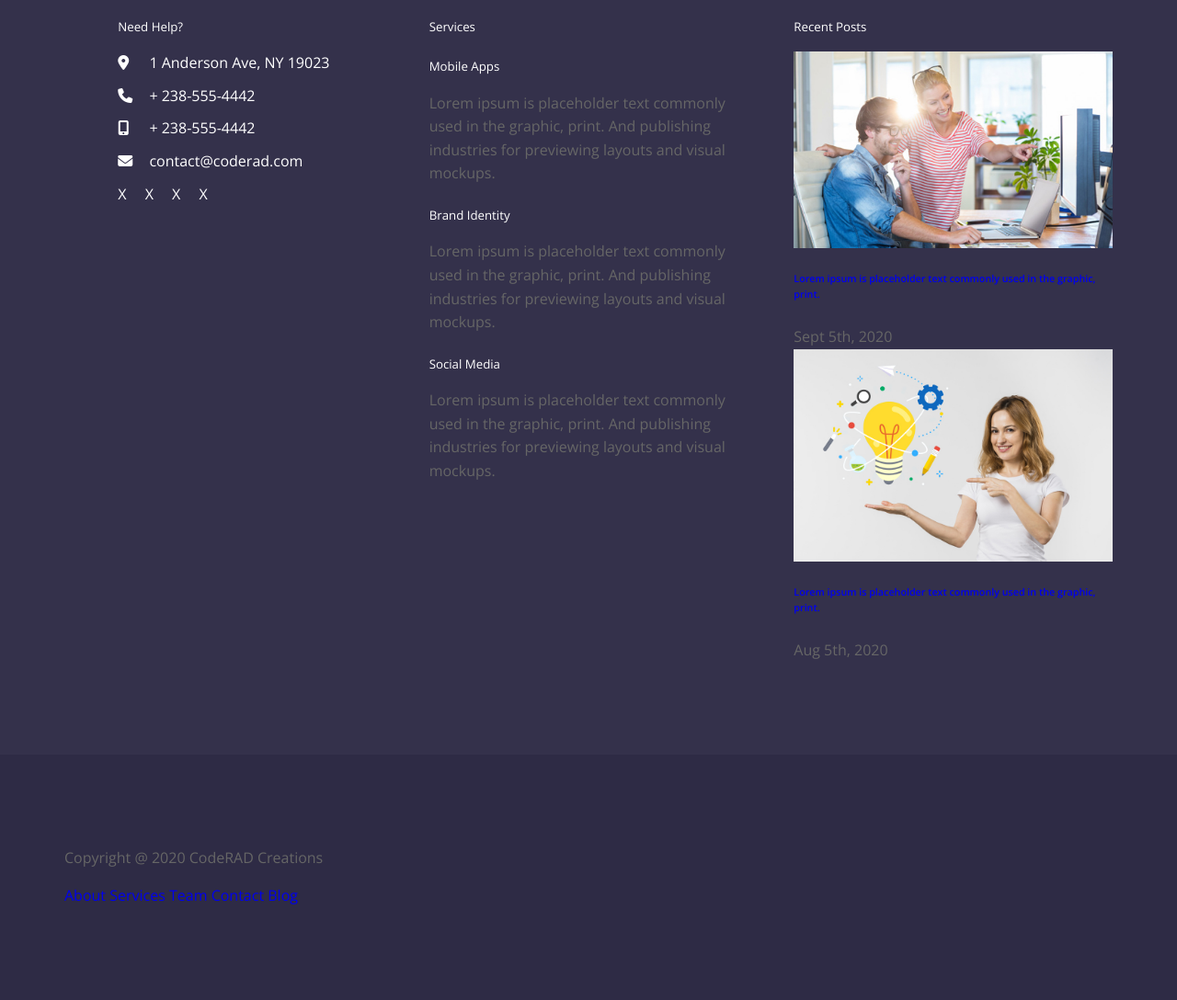
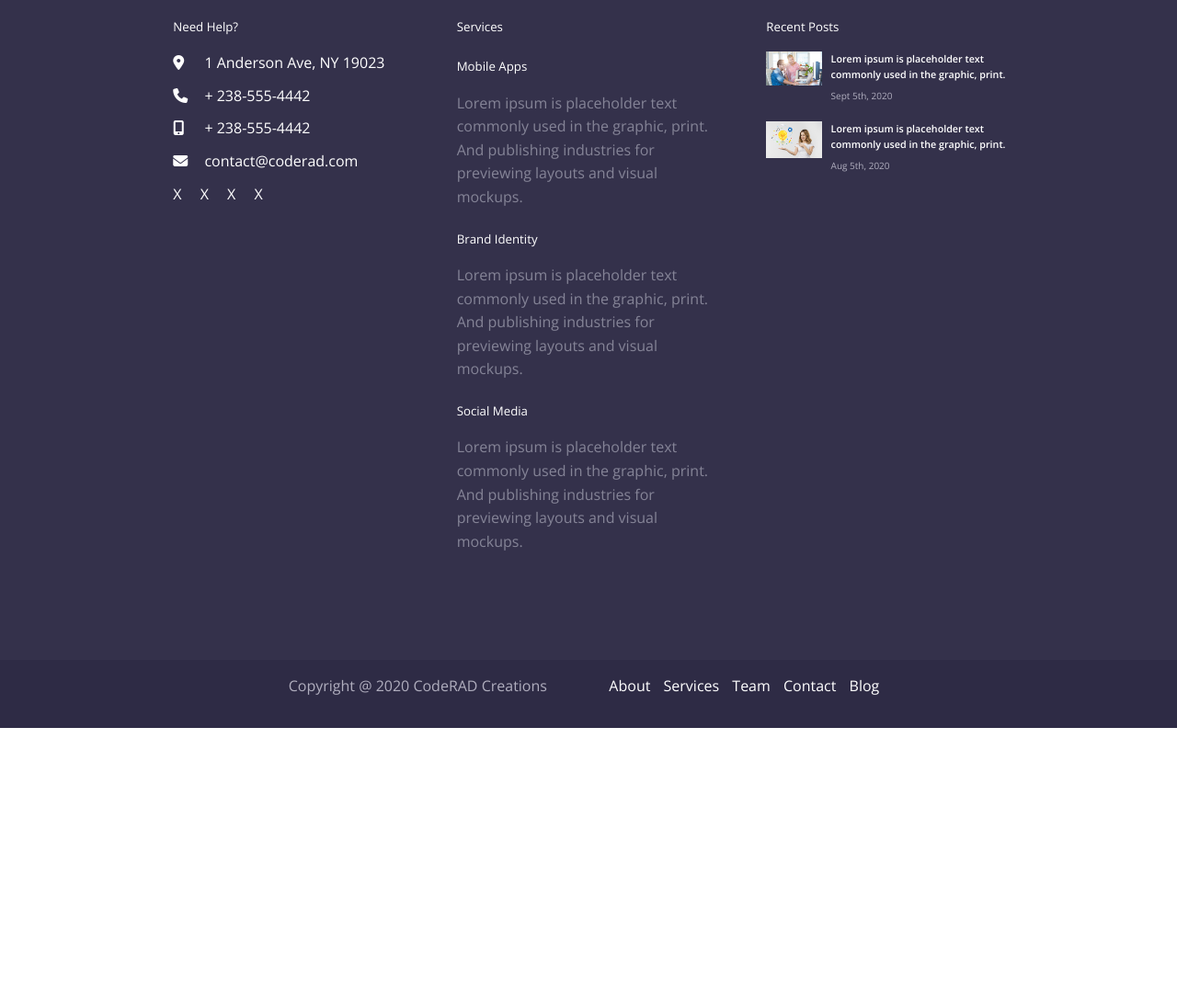
Before and after one commit to savus/devslopes_CodeRAD_project, a plain HTML site: page index.html in a window 1280 px wide. Shown: the part 4380-5468 px from the top of the page at 92% size. After the commit the page ends 5172 px from the top, so only its background shows below. Drawn offline with nearby package versions, Linux system fonts and the light colour scheme.

Commit message:
Adjust Layout of Footer Columns And Style Content. - Adjust font-size and color of the three footer columns. - Resize images in column 3. - Set a max width to give right and left spacing to columns. - Give a display of flex to bottom footer elements. - Style font-size and color of bottom footer elements. - Set a different max-width to bottom footer container.

```diff
--- a/css/default.css
+++ b/css/default.css
@@ -114,15 +114,24 @@ img
     transition: ease-in-out 0.3s;
     color:var(--white);
     padding:0.4375rem 1.5625rem
-  }
+   }
 
-@media all and (min-width:1200px)
-{
-   .container { max-width:1140px; }
-}
+   @media all and (min-width:768px)
+   {
+      .pricing-table,
+      .testimonial-grid,
+      .footer-bottom-wrapper { max-width:720px; }
+   }
 
-@media all and (min-width:768px)
-{
-   .pricing-table,
-   .testimonial-grid { max-width:720px; }
-}
+   @media all and (min-width:992px)
+   {
+      footer .container
+      {
+         max-width:960px;
+      }
+   }
+
+   @media all and (min-width:1200px)
+   {
+      .container { max-width:1140px; }
+   }
--- a/css/styles.css
+++ b/css/styles.css
@@ -436,3 +436,63 @@ footer .footer-col
    color:var(--white);
    font-size:var(--size-16);
 }
+
+.services-wrapper p
+{
+   color:#858497;
+}
+
+.recent-posts
+{
+   display:flex;
+   margin-bottom:var(--size-16);
+}
+
+.recent-posts .post-img-wrapper
+{
+   width:100px;
+   margin-right:var(--size-10);
+}
+
+.post-inner h6
+{
+   margin:0;
+}
+
+.post-inner a
+{
+   color:var(--white);
+   font-weight:600;
+}
+
+.post-inner span
+{
+   color:var(--font-color-light);
+   font-size:var(--size-10);
+}
+
+.footer-bottom
+{
+   padding:var(--size-16) 0;
+}
+
+.copyright p
+{
+   color:var(--font-color-light);
+}
+
+.footer-bottom-wrapper
+{
+   display:flex;
+   justify-content:space-around;
+   margin:0 auto;
+   flex-wrap:wrap;
+}
+
+.footer-bottom-links ul li
+{
+   display:inline-block;
+   margin-right:var(--size-10);
+}
+
+.footer-bottom-links ul li a { color:var(--white); }
--- a/index.html
+++ b/index.html
@@ -393,7 +393,9 @@
                <div class="footer-col">
                   <h5>Recent Posts</h5>
                   <div class="recent-posts">
+                     <div class="post-img-wrapper">
                         <img src="./CodeRad-assets/blog1.jpg" alt="blog 1">
+                     </div>
                      <div class="post-inner">
                         <h6>
                            <a href="#">Lorem ipsum is placeholder text commonly used in the graphic, print.</a>
@@ -402,7 +404,9 @@
                      </div>
                   </div>
                   <div class="recent-posts">
+                     <div class="post-img-wrapper">
                         <img src="./CodeRad-assets/blog2.jpg" alt="blog 1">
+                     </div>
                      <div class="post-inner">
                         <h6>
                            <a href="#">Lorem ipsum is placeholder text commonly used in the graphic, print.</a>
@@ -414,7 +418,6 @@
             </div>
          </section>
          <section class="footer-bottom">
-            <div class="container column-grid">
             <div class="footer-bottom-wrapper">
                <div class="copyright">
                   <p>Copyright @ 2020 CodeRAD Creations</p>
@@ -423,13 +426,20 @@
                   <ul>
                      <li>
                         <a href="#">About</a>
+                     </li>
+                     <li>
                         <a href="#">Services</a>
+                     </li>
+                     <li>
                         <a href="#">Team</a>
+                     </li>
+                     <li>
                         <a href="#">Contact</a>
+                     </li>
+                     <li>
                         <a href="#">Blog</a>
                      </li>
                   </ul>
-                  </div>
                </div>
             </div>
          </section>
```
Lines whose indentation alone changed are shown as unchanged.
